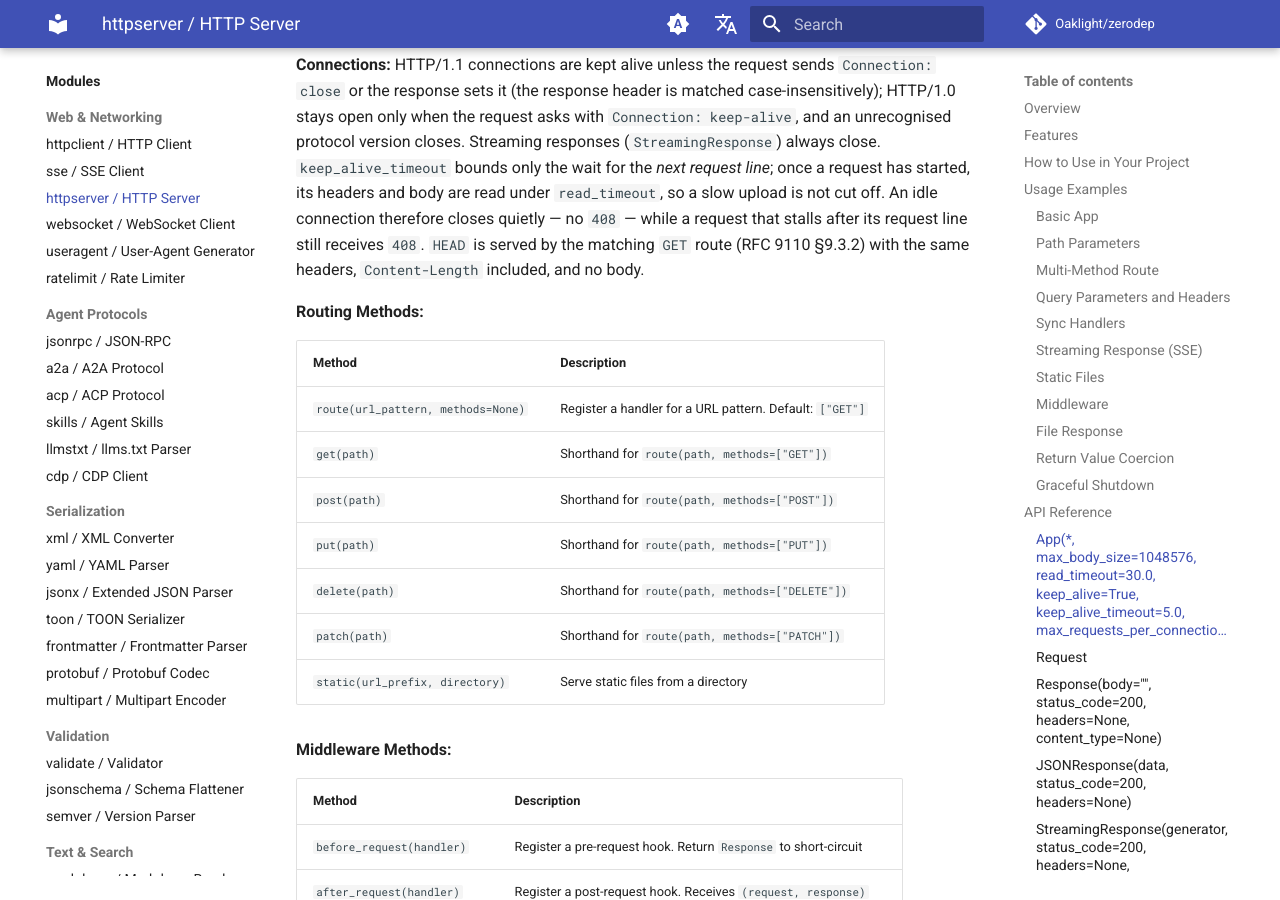
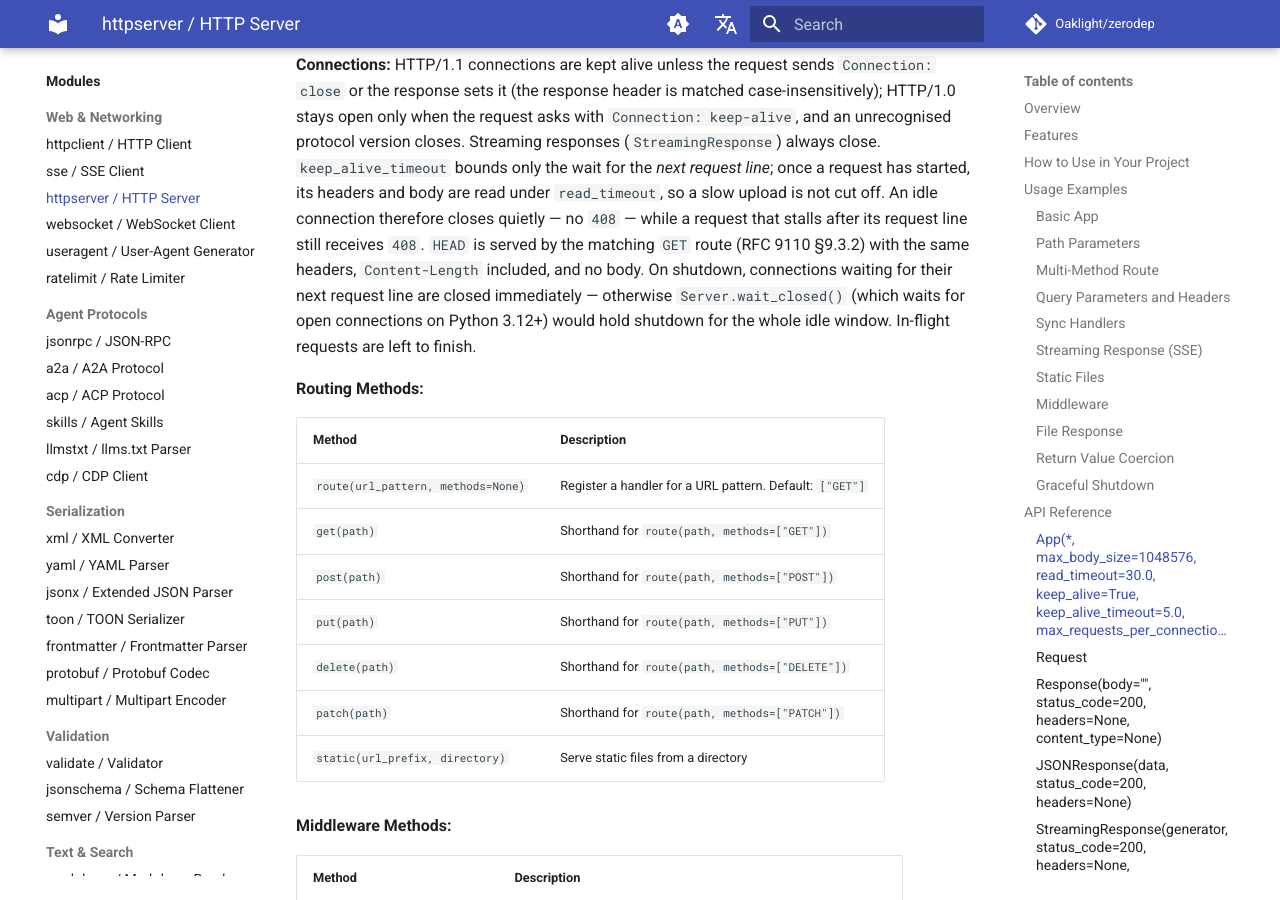
Before and after one commit to Oaklight/zerodep, an MkDocs documentation site: the page built from docs/modules/httpserver.md, in a window 1280 px wide and 900 px high, scrolled down 4836 px. Built offline with MkDocs 1.6.1 and Material for MkDocs 9.7.7, drawn with Linux system fonts in a browser that asks for light colours; comment, search, counter and statistics services are not loaded.

Commit message:
docs(httpserver): idle connections close on shutdown
Document the prompt-shutdown behaviour and record the regression fix
(#215).

```diff
--- a/docs/modules/httpserver.md
+++ b/docs/modules/httpserver.md
@@ -204,7 +204,7 @@ Main application class.
 | `keep_alive_timeout` | `float` | `5.0` | Idle seconds before a kept-alive connection is closed |
 | `max_requests_per_connection` | `int` | `100` | Close a connection after this many requests |
 
-**Connections:** HTTP/1.1 connections are kept alive unless the request sends `Connection: close` or the response sets it (the response header is matched case-insensitively); HTTP/1.0 stays open only when the request asks with `Connection: keep-alive`, and an unrecognised protocol version closes. Streaming responses (`StreamingResponse`) always close. `keep_alive_timeout` bounds only the wait for the *next request line*; once a request has started, its headers and body are read under `read_timeout`, so a slow upload is not cut off. An idle connection therefore closes quietly — no `408` — while a request that stalls after its request line still receives `408`. `HEAD` is served by the matching `GET` route (RFC 9110 §9.3.2) with the same headers, `Content-Length` included, and no body.
+**Connections:** HTTP/1.1 connections are kept alive unless the request sends `Connection: close` or the response sets it (the response header is matched case-insensitively); HTTP/1.0 stays open only when the request asks with `Connection: keep-alive`, and an unrecognised protocol version closes. Streaming responses (`StreamingResponse`) always close. `keep_alive_timeout` bounds only the wait for the *next request line*; once a request has started, its headers and body are read under `read_timeout`, so a slow upload is not cut off. An idle connection therefore closes quietly — no `408` — while a request that stalls after its request line still receives `408`. `HEAD` is served by the matching `GET` route (RFC 9110 §9.3.2) with the same headers, `Content-Length` included, and no body. On shutdown, connections waiting for their next request line are closed immediately — otherwise `Server.wait_closed()` (which waits for open connections on Python 3.12+) would hold shutdown for the whole idle window. In-flight requests are left to finish.
 
 **Routing Methods:**
 
```
Also changed, not shown: docs/changelog.md (+1 -0 lines).
